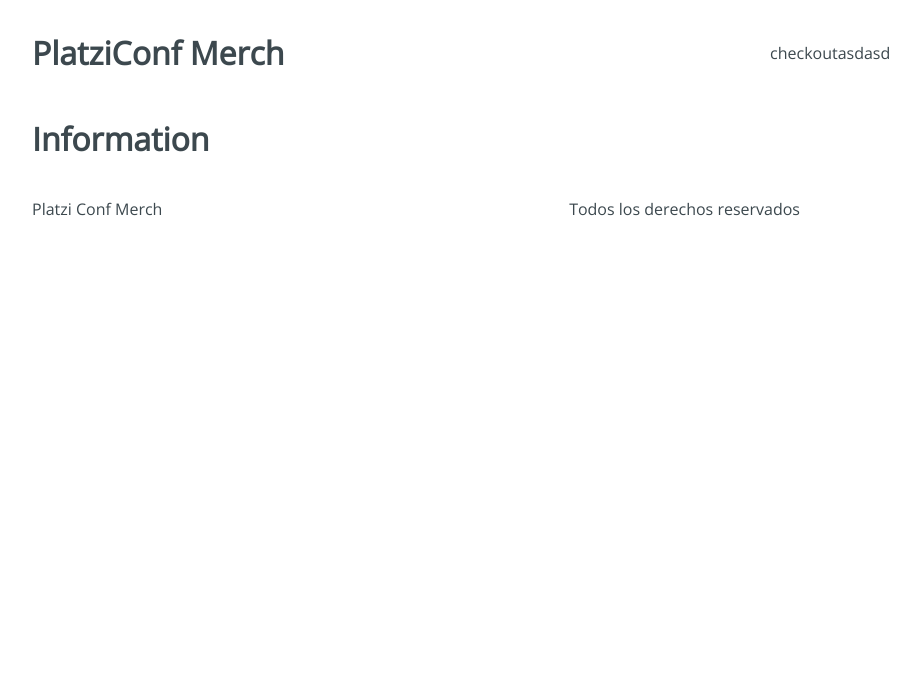
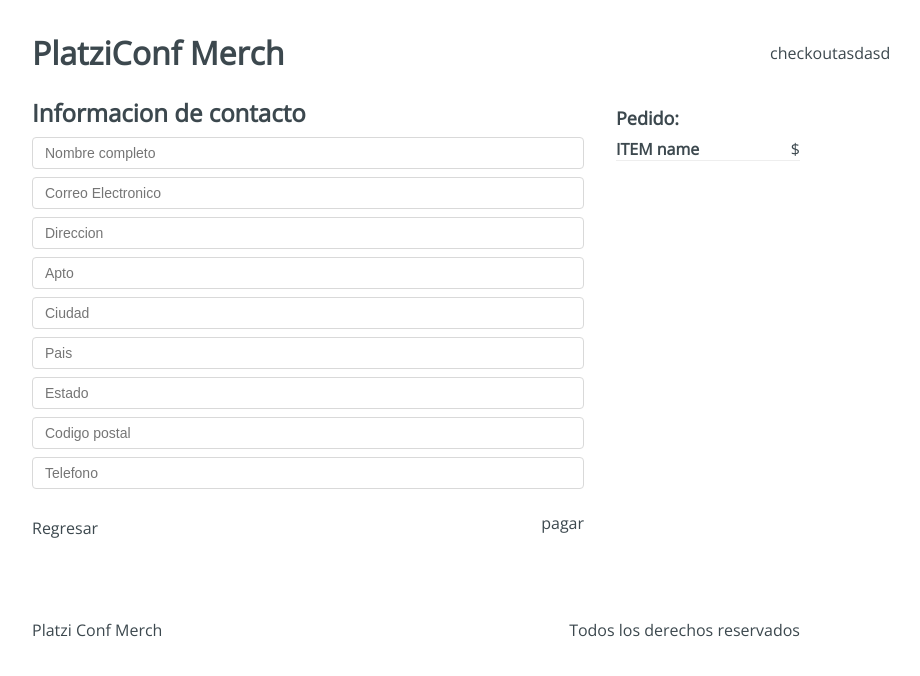
Before and after one commit to alejandrozeb/ReactHooks, a React app in the folder platzi-conf-merch/: page /checkout/information in a window 1280 px wide. Shown: the top 676 px of the page, without its empty margins (224-1144 px from the left). Built offline with nearby package versions, Linux system fonts and the light colour scheme.

Commit message:
{add} añadiendo maquetacion del container Information

```diff
--- a/platzi-conf-merch/src/containers/Information.jsx
+++ b/platzi-conf-merch/src/containers/Information.jsx
@@ -1,9 +1,42 @@
-import React from "react";
+import React from 'react';
+import '../styles/components/Information.css';
 
 const Information = () => {
-    return (
-        <h1>Information</h1>
-    );
+  return (
+    <div className="Information">
+      <div className="Information-content">
+        <div className="Information-head">
+          <h2>Informacion de contacto</h2>
+        </div>
+        <div className="Information-form">
+          <form action="">
+            <input type="text" placeholder="Nombre completo" name="name" />
+            <input type="text" placeholder="Correo Electronico" name="email" />
+            <input type="text" placeholder="Direccion" name="addres" />
+            <input type="text" placeholder="Apto" name="apto" />
+            <input type="text" placeholder="Ciudad" name="city" />
+            <input type="text" placeholder="Pais" name="Country" />
+            <input type="text" placeholder="Estado" name="state" />
+            <input type="text" placeholder="Codigo postal" name="cp" />
+            <input type="text" placeholder="Telefono" name="phone" />
+          </form>
+        </div>
+        <div className="Information-buttons">
+          <div className="Information-back">Regresar</div>
+          <div className="Information-next">pagar</div>
+        </div>
+      </div>
+      <div className="Information-sidebar">
+        <h3>Pedido: </h3>
+        <div className="Information-item">
+          <div className="Information-element">
+            <h4>ITEM name</h4>
+            <span>$</span>
+          </div>
+        </div>
+      </div>
+    </div>
+  );
 };
 
 export default Information;
```
